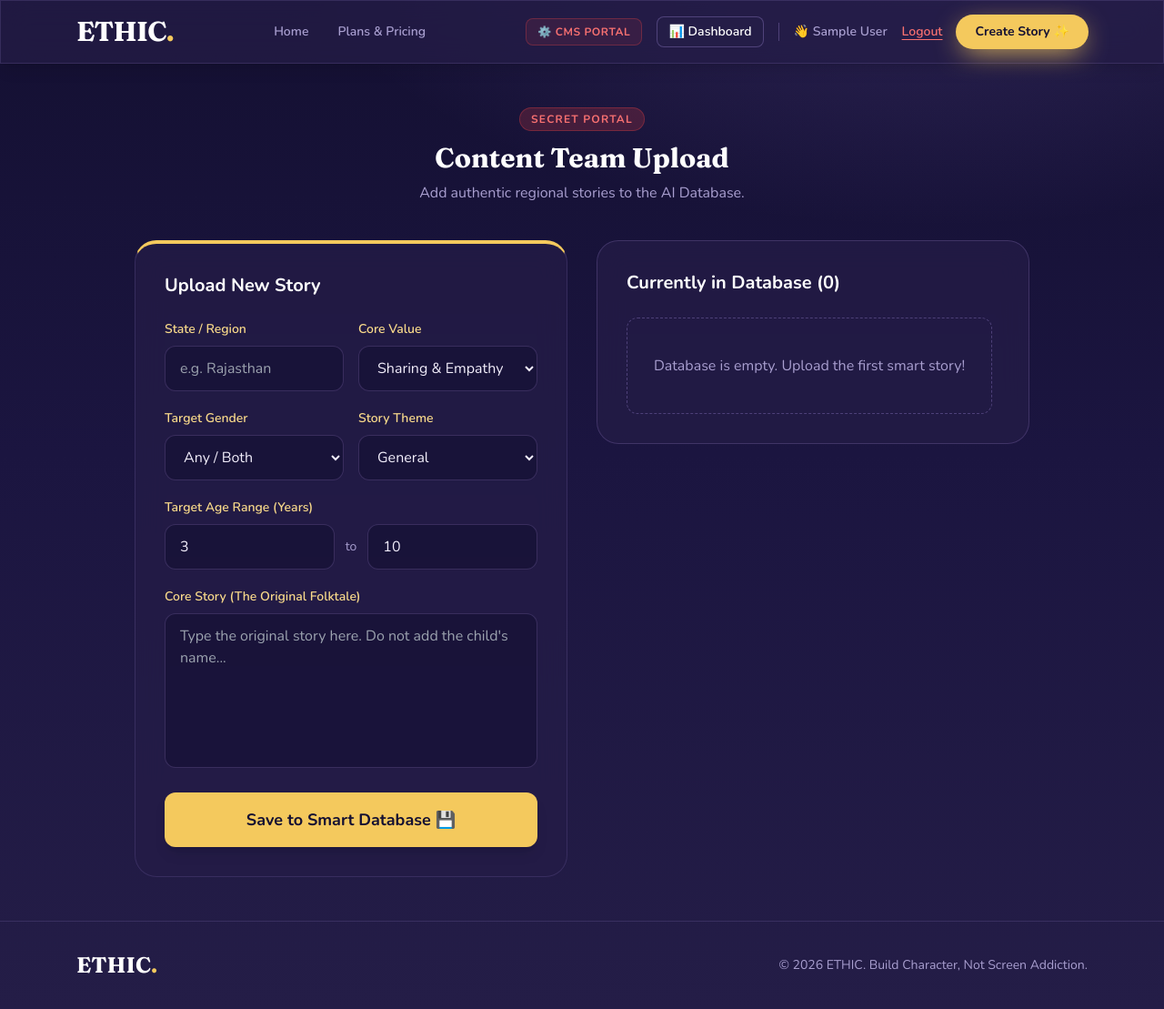
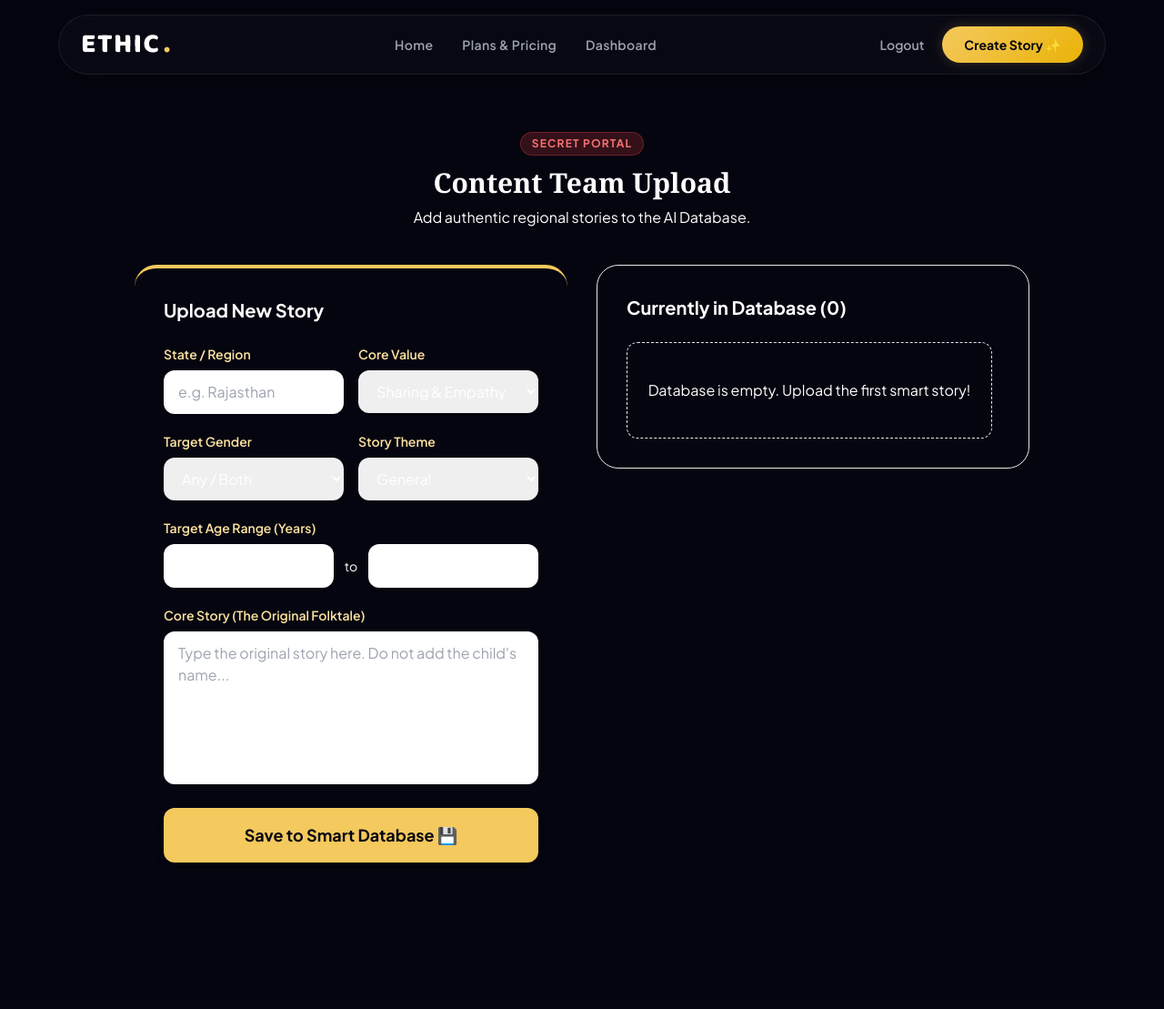
Before and after one commit to contactcuratedchoices-stack/ethic-mvp, a Flask app: page /admin/upload in a window 1280 px wide. Shown: the whole page at 91% size. After the commit the page ends 948 px from the top, so only its background shows below. Run offline with Flask 3, Linux system fonts and the light colour scheme; the visitor is signed in with stand-in values (Sample User, id 1); some libraries are stand-ins or nearby versions.

Commit message:
Update base.html

```diff
--- a/templates/base.html
+++ b/templates/base.html
@@ -1,166 +1,128 @@
 <!DOCTYPE html>
-<html lang="en" class="scroll-smooth">
+<html lang="en">
 <head>
-  <meta charset="UTF-8" />
-  <meta name="viewport" content="width=device-width, initial-scale=1.0" />
-  <title>ETHIC — Build Character, Not Screen Addiction</title>
+    <meta charset="UTF-8">
+    <meta name="viewport" content="width=device-width, initial-scale=1.0">
+    <title>Ethic - Magical Bedtime Stories</title>
+    <meta name="description" content="Generate personalized, 3D animated bedtime stories with cinematic audio for your kids. Build character, not screen addiction.">
+
+    <link href="https://fonts.googleapis.com/css2?family=Plus+Jakarta+Sans:wght@400;500;600;700&family=Baloo+2:wght@600;800&display=swap" rel="stylesheet">
 
     <script src="https://cdn.tailwindcss.com"></script>
-  <link rel="preconnect" href="https://fonts.googleapis.com" />
-  <link rel="preconnect" href="https://fonts.gstatic.com" crossorigin />
-  <link href="https://fonts.googleapis.com/css2?family=Fraunces:opsz,wght@9..144,500;9..144,600;9..144,700&family=Nunito:wght@400;500;600;700;800&display=swap" rel="stylesheet" />
-
     <script>
         tailwind.config = {
             theme: {
                 extend: {
-          fontFamily: { sans: ['Nunito', 'sans-serif'], serif: ['Fraunces', 'serif'] },
-          colors: { navy: '#141032', 'navy-light': '#241d47', gold: '#f4c95d', 'gold-soft': '#f8d98a', purple: '#8b6fd6', 'purple-soft': '#b79df0', muted: '#a99fd0' },
-          boxShadow: { gold: '0 0 0 1px rgba(244,201,93,0.4), 0 8px 30px -6px rgba(244,201,93,0.45)' },
-          animation: { twinkle: 'twinkle 3s ease-in-out infinite' },
-          keyframes: { twinkle: { '0%,100%': { opacity: '0.2', transform: 'scale(0.8)' }, '50%': { opacity: '1', transform: 'scale(1.15)' } } },
+                    fontFamily: {
+                        sans: ['"Plus Jakarta Sans"', 'sans-serif'],
+                        magical: ['"Baloo 2"', 'cursive'],
+                    },
+                    colors: {
+                        gold: '#f4c95d',
+                        'gold-soft': '#fce29f',
+                        navy: '#050510',
                     }
                 }
-    };
+            }
+        }
     </script>
 
     <style>
-    body { background-color: #141032; }
-    .bg-sky { background: radial-gradient(1200px 600px at 80% -10%, rgba(139,111,214,0.25), transparent 60%), linear-gradient(180deg, #141032 0%, #1b1540 45%, #241d47 100%); }
-    .glass { background: rgba(36,29,71,0.75); backdrop-filter: blur(16px); border: 1px solid rgba(183,157,240,0.15); }
-    .field { background: rgba(20,16,50,0.6); border: 1px solid rgba(183,157,240,0.2); color: #f2eefb; outline: none; transition: 0.2s; }
-    .field:focus { border-color: rgba(244,201,93,0.7); box-shadow: 0 0 0 3px rgba(244,201,93,0.18); }
+        body { background-color: #050510; color: #ffffff; }
 
-    /* Mobile Menu Animations */
-    #mobile-menu { transition: max-height 0.3s ease-in-out, opacity 0.3s ease-in-out; max-height: 0; opacity: 0; overflow: hidden; }
-    #mobile-menu.open { max-height: 400px; opacity: 1; }
+        /* 🚀 FLOATING GLASS NAVBAR (Apple/Linear Style) */
+        .premium-nav {
+            background: rgba(255, 255, 255, 0.02);
+            backdrop-filter: blur(20px);
+            -webkit-backdrop-filter: blur(20px);
+            border: 1px solid rgba(255, 255, 255, 0.08);
+            box-shadow: 0 10px 40px rgba(0, 0, 0, 0.3);
+            transition: all 0.3s ease;
+        }
+
+        /* Nav Link Hover Animation */
+        .nav-link {
+            position: relative;
+            color: #9ca3af; /* text-gray-400 */
+            transition: color 0.3s ease;
+            padding: 0.5rem 0;
+        }
+        .nav-link:hover { color: #ffffff; }
+        .nav-link::after {
+            content: ''; position: absolute; width: 0; height: 2px;
+            bottom: 0; left: 0; background-color: #f4c95d;
+            transition: width 0.3s ease;
+            border-radius: 2px;
+        }
+        .nav-link:hover::after { width: 100%; }
+
+        /* Premium Glow Button */
+        .btn-glow {
+            background: linear-gradient(135deg, #f4c95d, #eab308);
+            color: #050510;
+            box-shadow: 0 0 15px rgba(244, 201, 93, 0.2);
+            transition: all 0.3s ease;
+        }
+        .btn-glow:hover {
+            box-shadow: 0 0 25px rgba(244, 201, 93, 0.5);
+            transform: translateY(-2px) scale(1.02);
+        }
     </style>
 </head>
-<body class="bg-sky text-[#f2eefb] font-sans min-h-screen antialiased selection:bg-gold/30 flex flex-col">
 
-  <!-- 🌟 GLOBAL NAVBAR 🌟 -->
-  <header class="sticky top-0 z-50 glass border-b shadow-lg">
-    <div class="mx-auto max-w-6xl px-5 py-4">
-      <div class="flex items-center justify-between">
+<body class="antialiased min-h-screen flex flex-col font-sans">
 
-        <!-- Premium Logo -->
-        <a href="/" class="flex items-center hover:opacity-90 transition">
-          <span class="font-serif text-3xl font-bold tracking-tight text-white">ETHIC<span class="text-gold">.</span></span>
+    <nav class="fixed w-full z-50 top-0 pt-4 px-4 sm:px-6 pointer-events-none">
+        <div class="max-w-6xl mx-auto premium-nav rounded-full px-6 py-3 flex justify-between items-center pointer-events-auto">
+
+            <a href="{{ url_for('main.home') }}" class="font-magical text-2xl md:text-3xl font-extrabold text-white tracking-wider flex items-center gap-1 hover:scale-105 transition-transform">
+                ETHIC<span class="text-gold">.</span>
             </a>
 
-        <!-- Desktop Navigation -->
-        <nav class="hidden md:flex items-center gap-8 text-sm font-semibold text-muted">
-          <a href="/" class="hover:text-gold transition">Home</a>
-          <a href="/pricing" class="hover:text-gold transition">Plans & Pricing</a>
+            <div class="hidden md:flex items-center gap-8 text-sm font-semibold tracking-wide">
+                <a href="{{ url_for('main.home') }}" class="nav-link">Home</a>
+                <a href="{{ url_for('main.pricing') }}" class="nav-link">Plans & Pricing</a>
+                {% if 'user_id' in session %}
+                    <a href="{{ url_for('main.dashboard') }}" class="nav-link">Dashboard</a>
+                {% endif %}
+            </div>
+
+            <div class="flex items-center gap-5">
+                {% if 'user_id' in session %}
+                    <a href="{{ url_for('auth.logout') }}" class="text-sm font-semibold text-gray-400 hover:text-white transition hidden sm:block">Logout</a>
+                    <a href="{{ url_for('main.studio') }}" class="btn-glow px-6 py-2.5 rounded-full text-sm font-extrabold flex items-center gap-2">
+                        Create Story ✨
+                    </a>
+                {% else %}
+                    <a href="{{ url_for('auth.login') }}" class="nav-link text-sm font-semibold hidden sm:block">Log In</a>
+                    <a href="{{ url_for('auth.register') }}" class="btn-glow px-6 py-2.5 rounded-full text-sm font-extrabold shadow-lg">
+                        Sign Up
+                    </a>
+                {% endif %}
+            </div>
+
+        </div>
     </nav>
 
-        <!-- Desktop Auth & Actions -->
-        <div class="hidden md:flex items-center gap-4">
-          {% if session.get('user_name') %}
-            <div class="flex items-center gap-4 text-sm font-semibold text-white">
-
-              <!-- CMS Portal Button (ONLY FOR ADMINS) -->
-              {% if session.get('is_admin') %}
-              <a href="/admin/upload" class="flex items-center gap-1.5 px-3 py-1.5 rounded-lg bg-red-500/10 border border-red-500/30 text-red-400 hover:bg-red-500/20 transition text-xs uppercase tracking-wider font-bold">
-                ⚙️ CMS Portal
-              </a>
+    <div class="fixed top-24 left-1/2 transform -translate-x-1/2 z-50 w-full max-w-md px-4 pointer-events-none">
+        {% with messages = get_flashed_messages(with_categories=true) %}
+            {% if messages %}
+                {% for category, message in messages %}
+                    <div class="pointer-events-auto mb-2 px-5 py-3 rounded-2xl shadow-2xl backdrop-blur-md border
+                        {% if category == 'error' %} bg-red-900/40 border-red-500/50 text-red-100
+                        {% else %} bg-emerald-900/40 border-emerald-500/50 text-emerald-100 {% endif %}
+                        flex items-center justify-between font-medium text-sm">
+                        <span>{{ message }}</span>
+                        <button onclick="this.parentElement.style.display='none'" class="text-white opacity-60 hover:opacity-100 text-lg ml-4">&times;</button>
+                    </div>
+                {% endfor %}
             {% endif %}
-
-              <a href="/dashboard" class="flex items-center gap-1.5 px-3 py-1.5 rounded-lg bg-navy-light border border-purple-soft/30 hover:border-gold hover:text-gold transition">
-                📊 Dashboard
-              </a>
-              <span class="text-muted border-l border-purple-soft/30 pl-4">👋 {{ session.get('user_name') }}</span>
-              <a href="/logout" class="text-red-400 hover:text-red-300 transition underline underline-offset-4">Logout</a>
-            </div>
-          {% else %}
-            <a href="/login" class="flex items-center gap-2 text-sm font-semibold text-muted hover:text-white transition">
-              <svg xmlns="http://www.w3.org/2000/svg" width="18" height="18" viewBox="0 0 24 24" fill="none" stroke="currentColor" stroke-width="2"><path d="M20 21v-2a4 4 0 0 0-4-4H8a4 4 0 0 0-4 4v2"></path><circle cx="12" cy="7" r="4"></circle></svg>
-              Log in
-            </a>
-          {% endif %}
-
-          <a href="/studio" class="rounded-full bg-gold px-5 py-2 text-sm font-bold text-navy shadow-gold hover:brightness-105 transition">Create Story ✨</a>
+        {% endwith %}
     </div>
 
-        <!-- Mobile Menu Toggle Button -->
-        <button id="mobile-menu-btn" class="md:hidden text-white p-2 focus:outline-none">
-          <svg id="icon-menu" xmlns="http://www.w3.org/2000/svg" width="28" height="28" viewBox="0 0 24 24" fill="none" stroke="currentColor" stroke-width="2" stroke-linecap="round" stroke-linejoin="round"><line x1="3" y1="12" x2="21" y2="12"></line><line x1="3" y1="6" x2="21" y2="6"></line><line x1="3" y1="18" x2="21" y2="18"></line></svg>
-          <svg id="icon-close" class="hidden" xmlns="http://www.w3.org/2000/svg" width="28" height="28" viewBox="0 0 24 24" fill="none" stroke="currentColor" stroke-width="2" stroke-linecap="round" stroke-linejoin="round"><line x1="18" y1="6" x2="6" y2="18"></line><line x1="6" y1="6" x2="18" y2="18"></line></svg>
-        </button>
-      </div>
-
-      <!-- Mobile Dropdown Menu -->
-      <div id="mobile-menu" class="md:hidden mt-4 flex flex-col gap-4 border-t border-purple-soft/20 pt-4 pb-2">
-        <a href="/" class="text-white font-semibold hover:text-gold transition">Home</a>
-        <a href="/pricing" class="text-white font-semibold hover:text-gold transition">Plans & Pricing</a>
-
-        <div class="h-px bg-purple-soft/20 my-2"></div>
-
-        {% if session.get('user_name') %}
-          <div class="text-gold-soft font-semibold text-sm mb-2">👋 Hi, {{ session.get('user_name') }}</div>
-
-          <!-- CMS Portal Button for Mobile (ONLY FOR ADMINS) -->
-          {% if session.get('is_admin') %}
-          <a href="/admin/upload" class="flex items-center gap-2 text-red-400 font-bold hover:text-red-300 transition">
-            ⚙️ CMS Portal
-          </a>
-          {% endif %}
-
-          <a href="/dashboard" class="flex items-center gap-2 text-white font-semibold hover:text-gold transition">
-            📊 Dashboard
-          </a>
-          <a href="/logout" class="text-red-400 font-semibold hover:text-red-300 transition">Logout</a>
-        {% else %}
-          <a href="/login" class="flex items-center gap-2 text-white font-semibold hover:text-gold transition">
-            <svg xmlns="http://www.w3.org/2000/svg" width="18" height="18" viewBox="0 0 24 24" fill="none" stroke="currentColor" stroke-width="2"><path d="M20 21v-2a4 4 0 0 0-4-4H8a4 4 0 0 0-4 4v2"></path><circle cx="12" cy="7" r="4"></circle></svg>
-            Log in / Create Account
-          </a>
-        {% endif %}
-
-        <a href="/studio" class="mt-2 text-center rounded-xl bg-gold px-5 py-3 text-sm font-bold text-navy shadow-gold hover:brightness-105 transition">
-          Create Story ✨
-        </a>
-      </div>
-    </div>
-  </header>
-
-  <!-- Mobile Menu Script -->
-  <script>
-    const btn = document.getElementById('mobile-menu-btn');
-    const menu = document.getElementById('mobile-menu');
-    const iconMenu = document.getElementById('icon-menu');
-    const iconClose = document.getElementById('icon-close');
-
-    btn.addEventListener('click', () => {
-      menu.classList.toggle('open');
-      iconMenu.classList.toggle('hidden');
-      iconClose.classList.toggle('hidden');
-    });
-  </script>
-
-  {% with messages = get_flashed_messages(category_filter=["error"]) %}
-    {% if messages %}
-      <div class="bg-red-500/80 text-white text-center py-2 text-sm font-bold">
-        {{ messages[0] }}
-      </div>
-    {% endif %}
-  {% endwith %}
-
-  <!-- 🌟 DYNAMIC CONTENT AREA 🌟 -->
-  <main class="flex-grow">
+    <main class="flex-grow pt-24">
         {% block content %}{% endblock %}
     </main>
 
-  <!-- 🌟 GLOBAL FOOTER 🌟 -->
-  <footer class="border-t border-purple-soft/15 mt-auto">
-    <div class="mx-auto max-w-6xl px-5 py-8 text-center md:text-left md:flex justify-between items-center text-sm text-muted">
-
-      <!-- Premium Logo in Footer -->
-      <div class="font-serif text-2xl font-bold text-white mb-4 md:mb-0">ETHIC<span class="text-gold">.</span></div>
-
-      <p>© 2026 ETHIC. Build Character, Not Screen Addiction.</p>
-    </div>
-  </footer>
-
 </body>
 </html>
```
Lines whose indentation alone changed are shown as unchanged.
